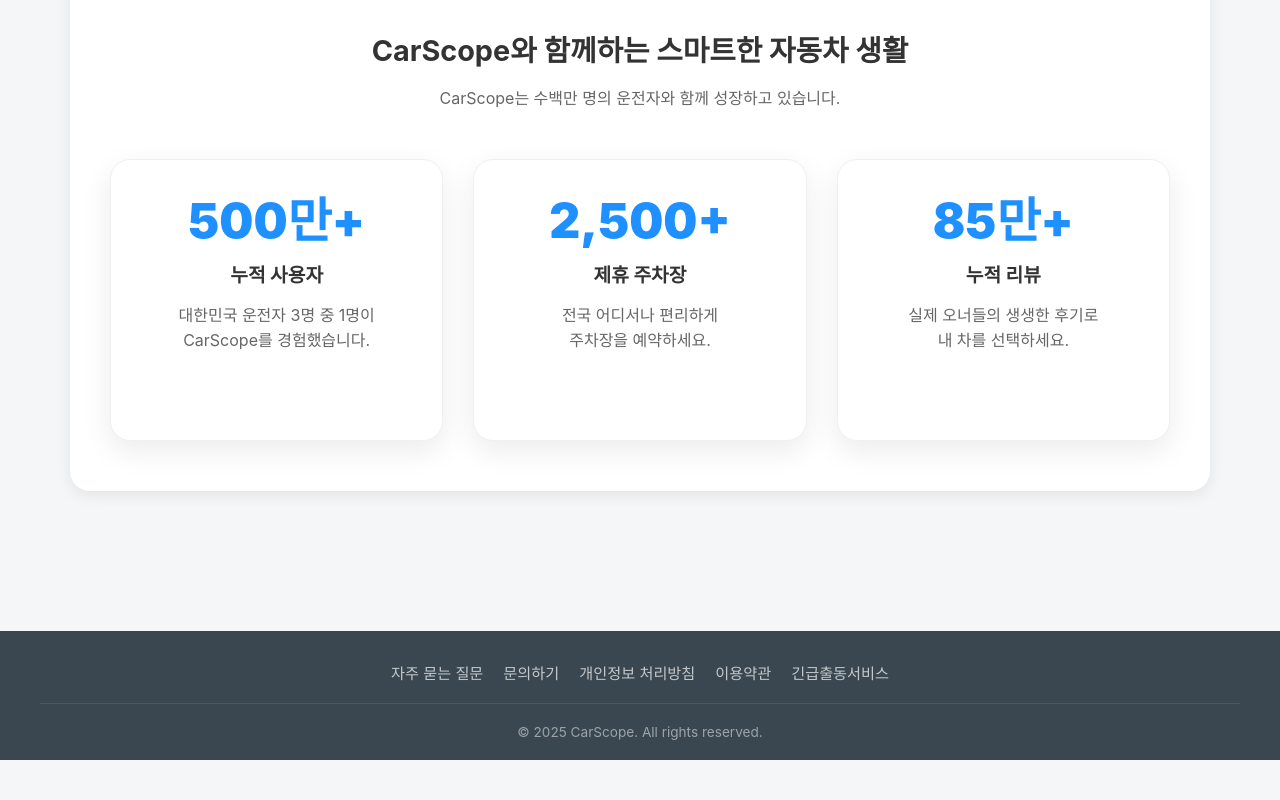
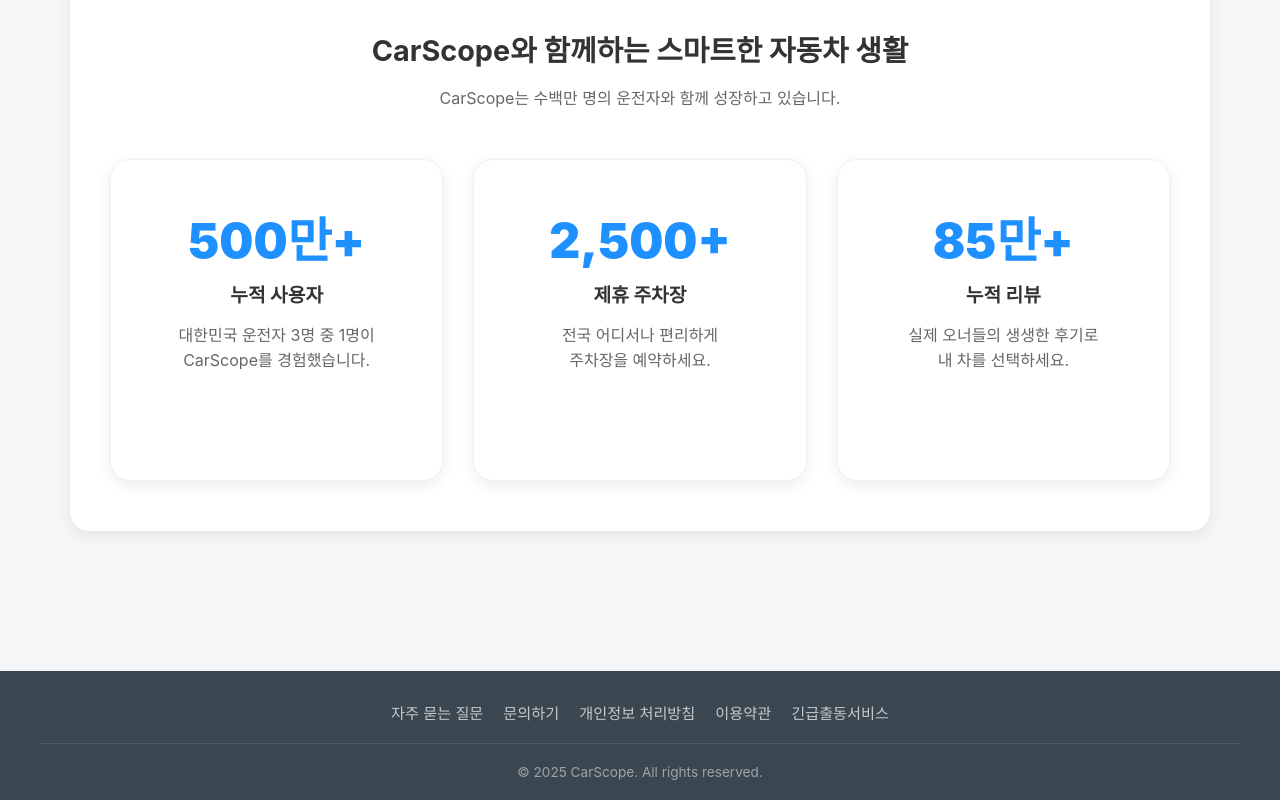
Before and after one commit to 2024136034-hakcheol/car-scope, a React (Create React App) app: page / in a window 1280 px wide. Shown: the part 1483-2283 px from the top of the page. Before the commit the page ends 2243 px from the top, so only its background shows below. Built offline with nearby package versions, Linux system fonts and the light colour scheme; no server answers.

Commit message:
style: 메인 페이지 통계 카드 텍스트 수직 정렬 정밀 수정

```diff
--- a/src/styles/HomePage.css
+++ b/src/styles/HomePage.css
@@ -487,16 +487,18 @@ body {
     min-width: 250px;
     display: flex;
     flex-direction: column;
+    align-items: center;
     justify-content: center;
-    align-items: center;
-    padding: 0 20px;
+    padding: 40px 20px;
     background-color: var(--white);
     border-radius: 20px;
-    box-shadow: 0 10px 30px rgba(0, 0, 0, 0.08);
+    box-shadow: 0 4px 15px rgba(0, 0, 0, 0.08);
     transition: transform 0.3s ease, box-shadow 0.3s ease;
     border: 1px solid #f0f0f0;
     text-align: center;
-    min-height: 280px;
+    height: 100%;
+    min-height: 240px;
+    gap: 15px;
 }
 
 .stat-item:hover {
@@ -509,27 +511,25 @@ body {
     font-size: 3rem;
     font-weight: 900;
     color: var(--primary-color);
-    margin-bottom: 15px;
     line-height: 1;
     display: block;
-    margin-top: 0;
+    margin: 0;
 }
 
 .stat-label-box {
     font-size: 1.2rem;
     font-weight: 700;
     color: var(--text-dark);
-    margin-bottom: 15px;
     display: block;
+    margin: 0;
 }
 
 .stat-description {
     font-size: 0.95rem;
     color: var(--text-medium);
     display: block;
+    line-height: 1.6;
     margin: 0;
-    padding: 0;
-    line-height: 1.6;
 }
 
 @media (max-width: 768px) {
```
